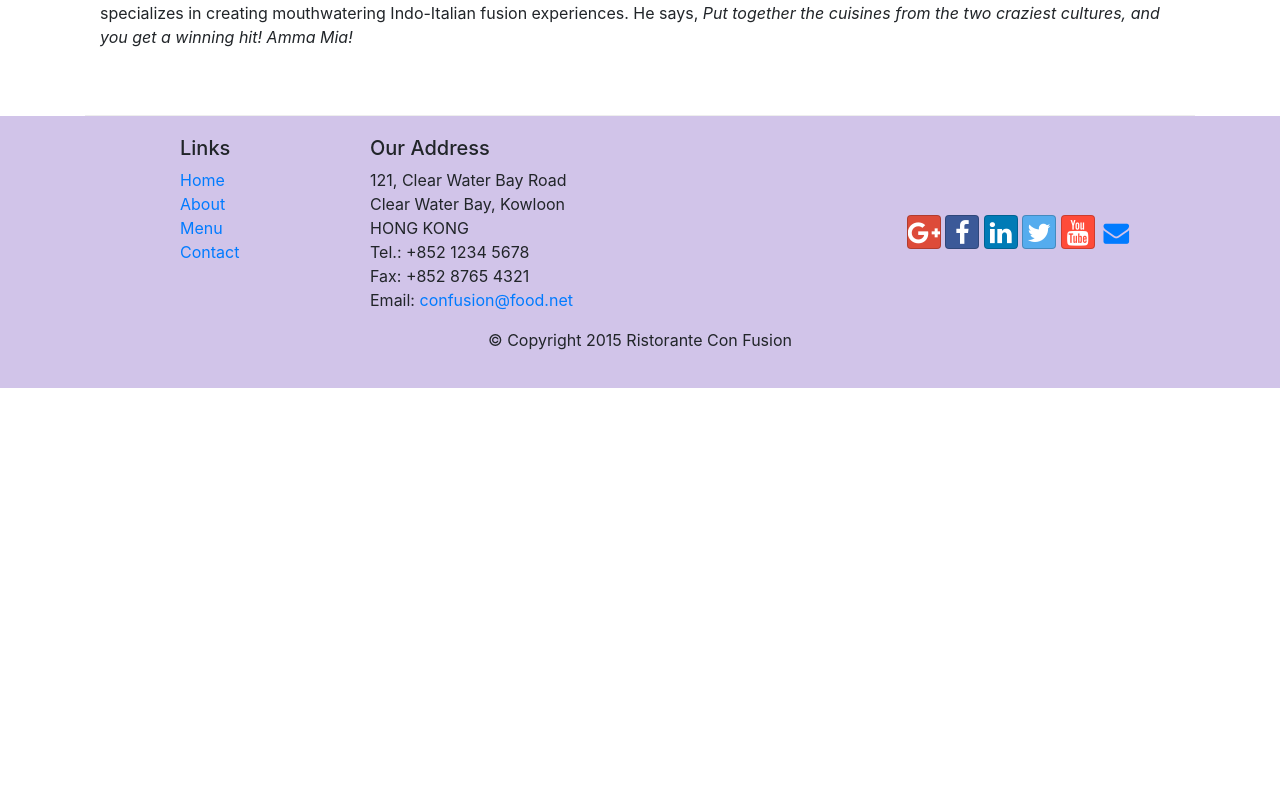
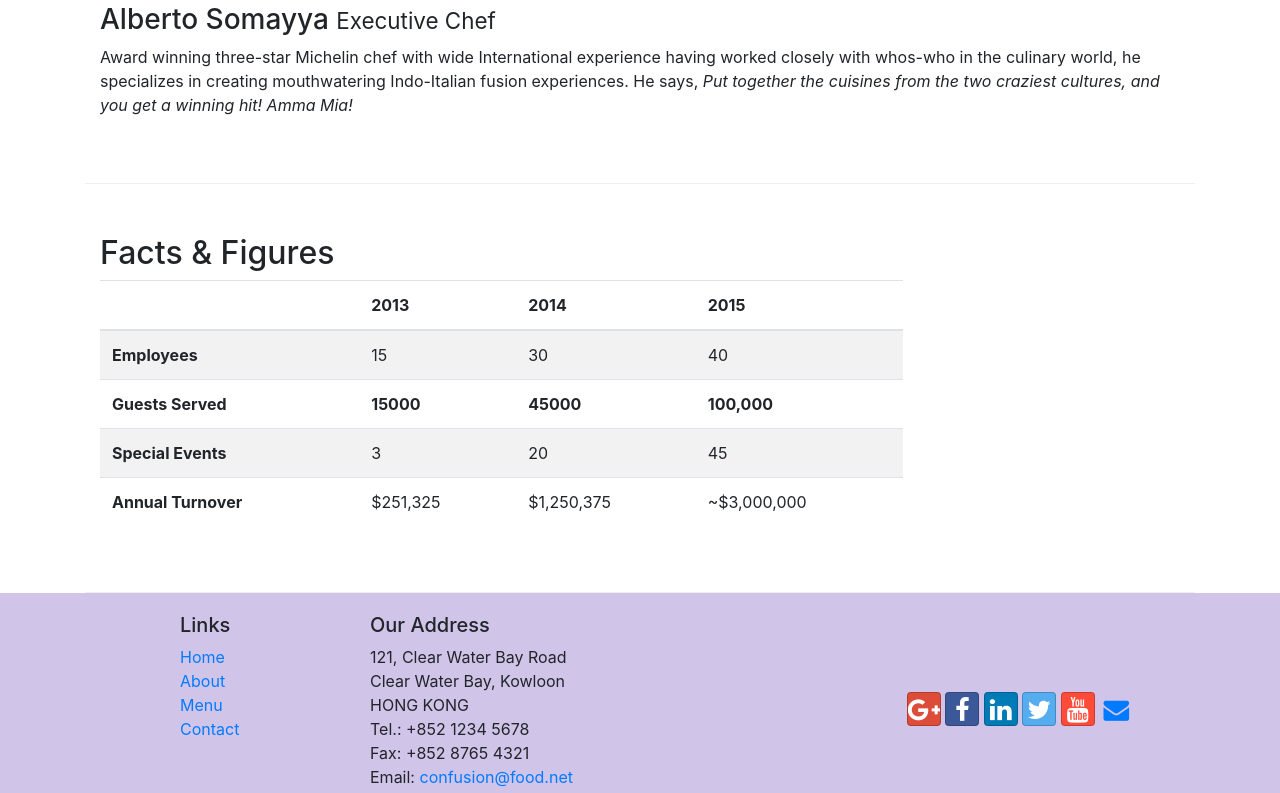
Before and after one commit to chrishdez02/conFusion, a website: page aboutus.html in a window 1280 px wide. Shown: the part 1414-2207 px from the top of the page. Before the commit the page ends 1802 px from the top, so only its background shows below. Drawn offline with nearby package versions, Linux system fonts and the light colour scheme.

Commit message:
Tables and Cards

```diff
--- a/aboutus.html
+++ b/aboutus.html
@@ -60,13 +60,38 @@
         </div>
 
         <div class="row row-content">
-            <div class="col-12 col-sm-6">
+            <div class="col-sm-6">
                 <h2>Our History</h2>
                 <p>Started in 2010, Ristorante con Fusion quickly established itself as a culinary icon par excellence in Hong Kong. With its unique brand of world fusion cuisine that can be found nowhere else, it enjoys patronage from the A-list clientele in Hong Kong.  Featuring four of the best three-star Michelin chefs in the world, you never know what will arrive on your plate the next time you visit us.</p>
                 <p>The restaurant traces its humble beginnings to <em>The Frying Pan</em>, a successful chain started by our CEO, Mr. Peter Pan, that featured for the first time the world's best cuisines in a pan.</p>
             </div>
-            <div>
+            <div class="col-12 col-sm-6">
+				<div class="card">
+					<h3 class="card-header bg-primary text-white">Facts At a Glance</h3>
+					<div class="card-block">
+						<dl class="row">
+							<dt class="col-6">Started</dt>
+							<dd class="col-6">3 Feb. 2013</dd>
+                            <dt class="col-6">Major Stake Holder</dt>
+                            <dd class="col-6">HK Fine Foods Inc.</dd>
+                            <dt class="col-6">Last Year's Turnover</dt>
+                            <dd class="col-6">$1,250,375</dd>
+                            <dt class="col-6">Employees</dt>
+                            <dd class="col-6">40</dd>
+						</dl>
+					</div>
+				</div>
             </div>
+			<div class="col-12">
+				<div class="card card-block bg-faded">
+					<blockquote class="blockquote">
+						<p class="mb-0"> You better cut the pizza in four pieces because I'm not hungry enough to eat six.</p>
+						<footer class="blockquote-footer">Yogi Berra,
+							<cite title="Source Title">The Wit and Wisdom of Yogi Berra, P Pepe, Diversion Books, 2014</cite>
+						</footer>
+					</blockquote>
+				</div>
+			</div>
         </div>
 
 
@@ -83,7 +108,52 @@
                 <p class="hidden-xs-down">Award winning three-star Michelin chef with wide International experience having worked closely with whos-who in the culinary world, he specializes in creating mouthwatering Indo-Italian fusion experiences. He says, <em>Put together the cuisines from the two craziest cultures, and you get a winning hit! Amma Mia!</em></p>
             </div>
        </div>
+		<div class="row row-content">
+			<div class="col-12 col-sm-9">
+				<h2>Facts &amp; Figures</h2>
+				<div class="table-responsive">
+				<table class="table table-striped">
+					<thead class="thead-inverse">
+						<tr>
+							<th>&nbsp;</th>
+							<th>2013</th>
+							<th>2014</th>
+							<th>2015</th>
+						</tr>
+					</thead>
+					<tbody>
+						<tr>
+							<th>Employees</th>
+							<td>15</td>
+							<td>30</td>
+							<td>40</td>
+						</tr>
+						<tr>
+							<th>Guests Served</th>
+							<th>15000</th>
+							<th>45000</th>
+							<th>100,000</th>
+						</tr>
+						<tr>
+							<th>Special Events</th>
+							<td>3</td>
+							<td>20</td>
+							<td>45</td>
+						</tr>
+						<tr>
+							<th>Annual Turnover</th>
+							<td>$251,325</td>
+							<td>$1,250,375</td>
+							<td>~$3,000,000</td>
+						</tr>
+					</tbody>
+				</table>
+				</div>
+			</div>
+			<div class="col-12 col-sm-3">
 
+			</div>
+		</div>
     </div>
 
     <footer class="footer">
```
